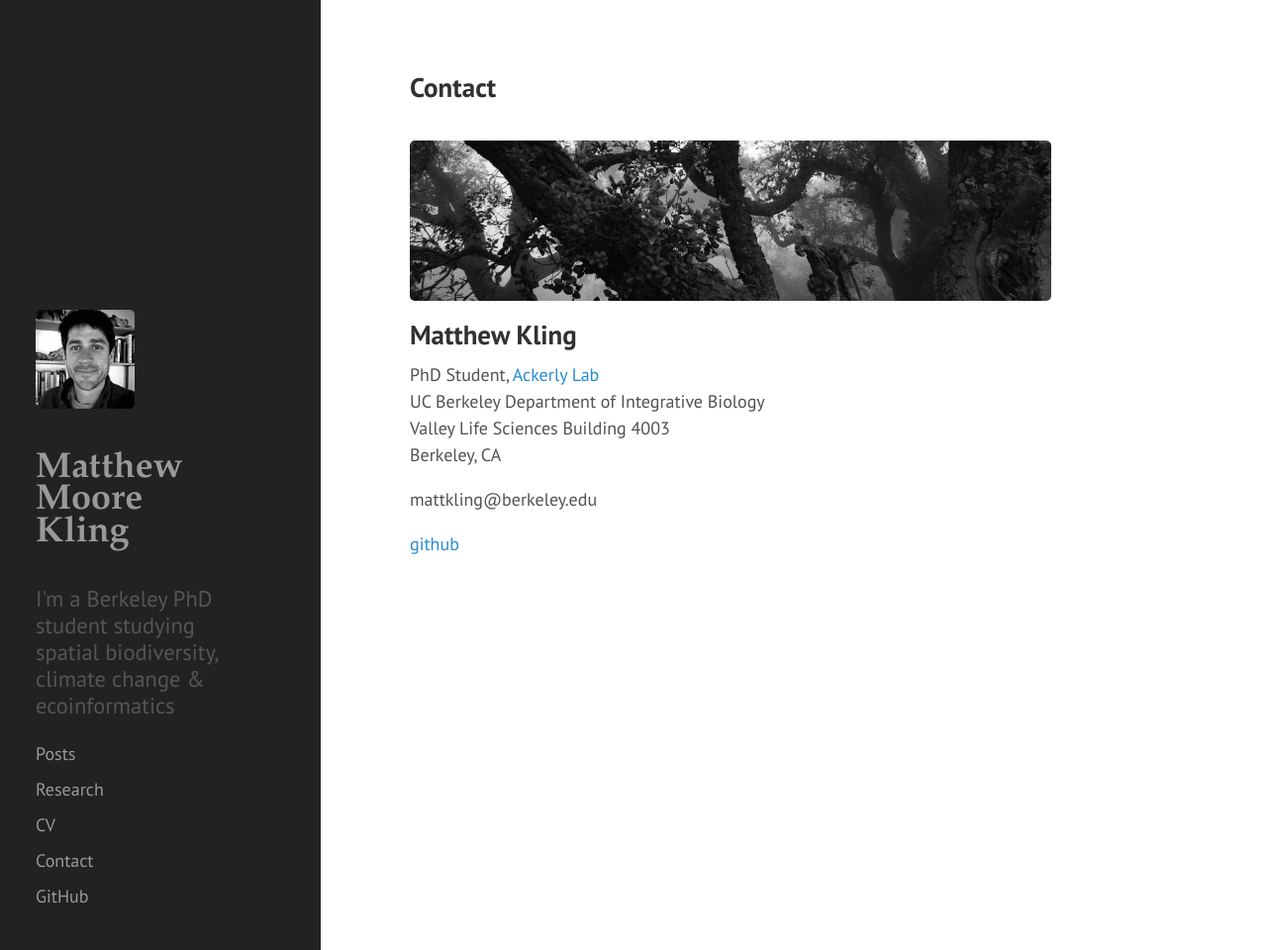
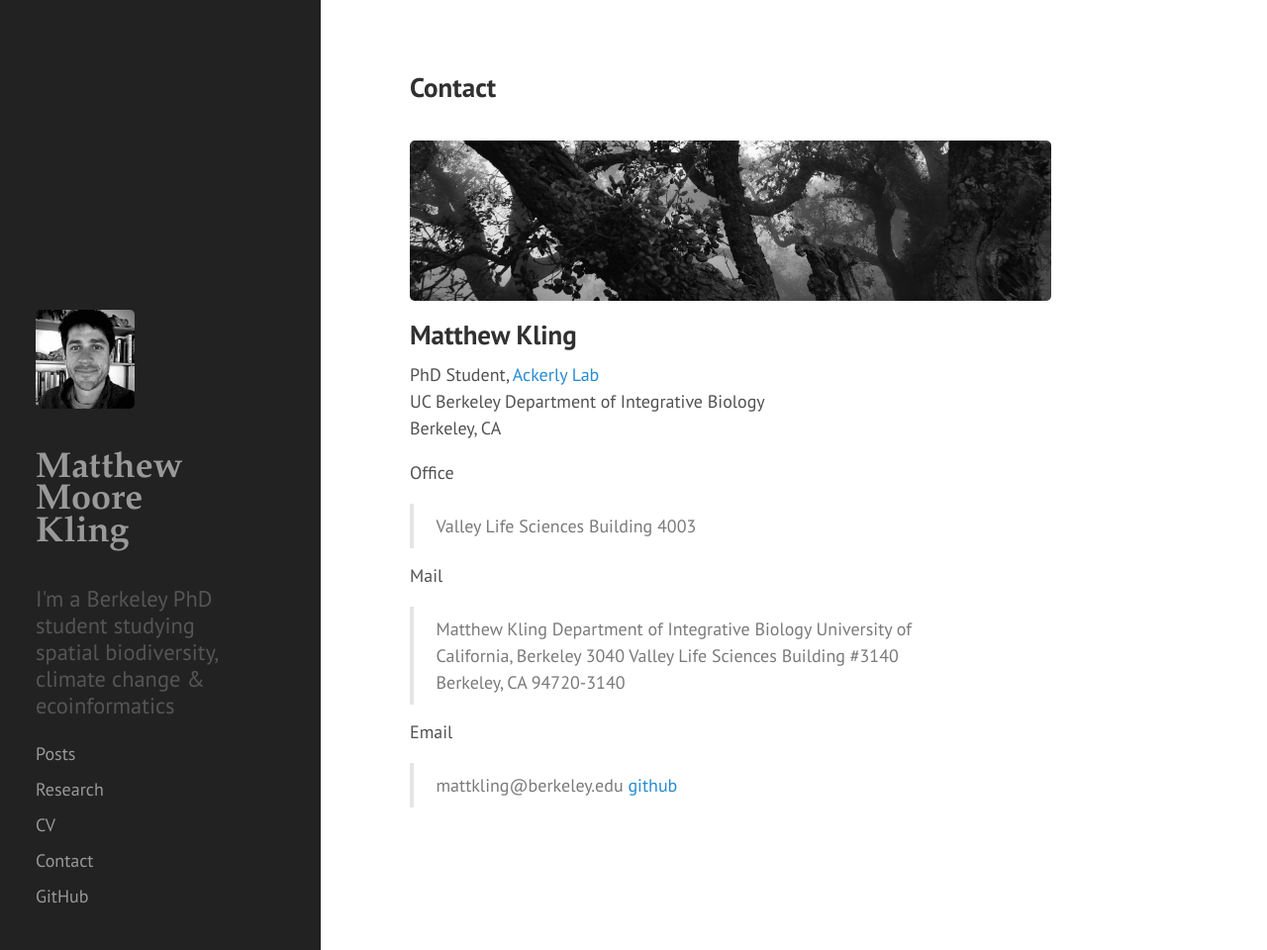
Before and after one commit to matthewkling/matthewkling.github.io, a Jekyll site: the page built from contact.md, in a window 1280 px wide and 960 px high. Shown: the whole window at 99% size. Built offline with Jekyll 4.4.1, drawn with Linux system fonts in a browser that asks for light colours.

Commit message:
update contact

```diff
--- a/contact.md
+++ b/contact.md
@@ -9,9 +9,18 @@ title: Contact
 
 PhD Student, [Ackerly Lab](http://www.ackerlylab.org) <br>
 UC Berkeley Department of Integrative Biology <br>
-Valley Life Sciences Building 4003 <br>
 Berkeley, CA
 
-mattkling@berkeley.edu
+Office
+> Valley Life Sciences Building 4003 <br>
 
-[github](https://github.com/matthewkling)
+Mail
+> Matthew Kling
+> Department of Integrative Biology
+> University of California, Berkeley
+> 3040 Valley Life Sciences Building #3140
+> Berkeley, CA 94720-3140
+
+Email
+> mattkling@berkeley.edu
+> [github](https://github.com/matthewkling)
```
